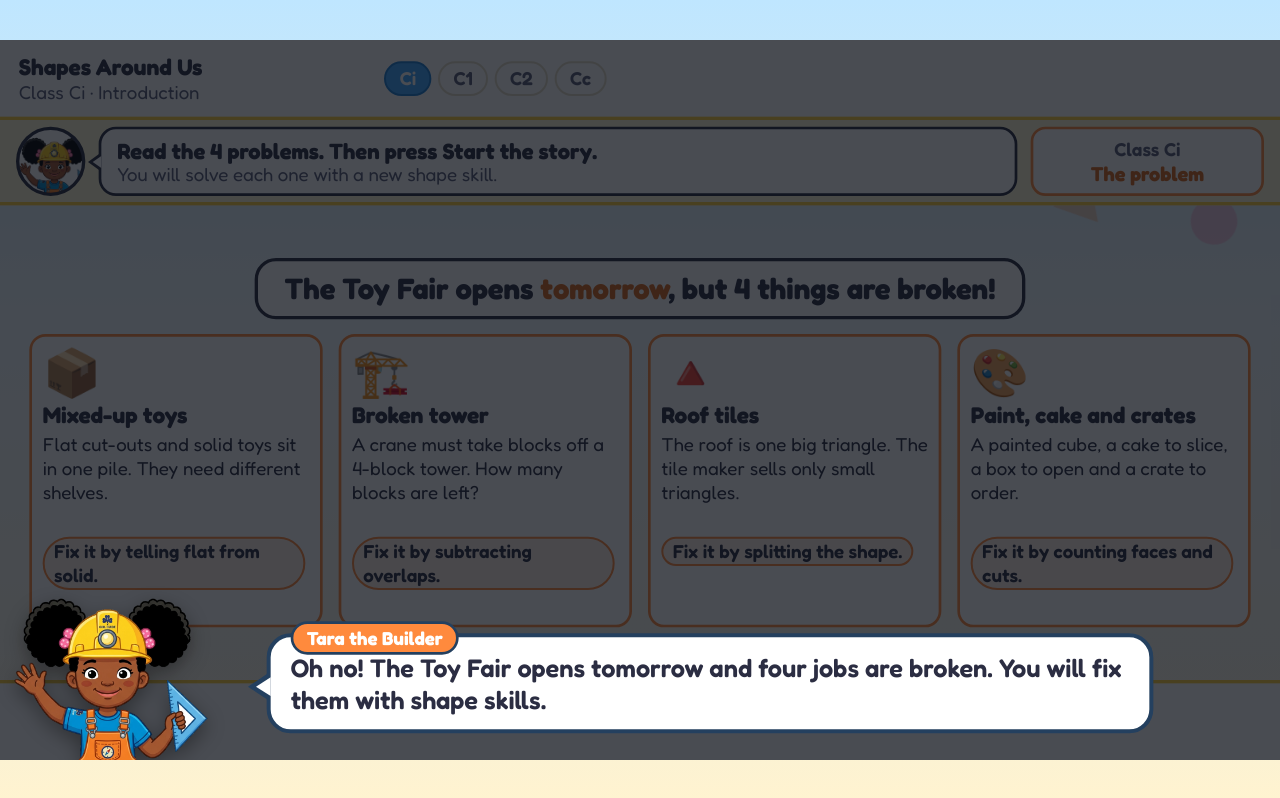
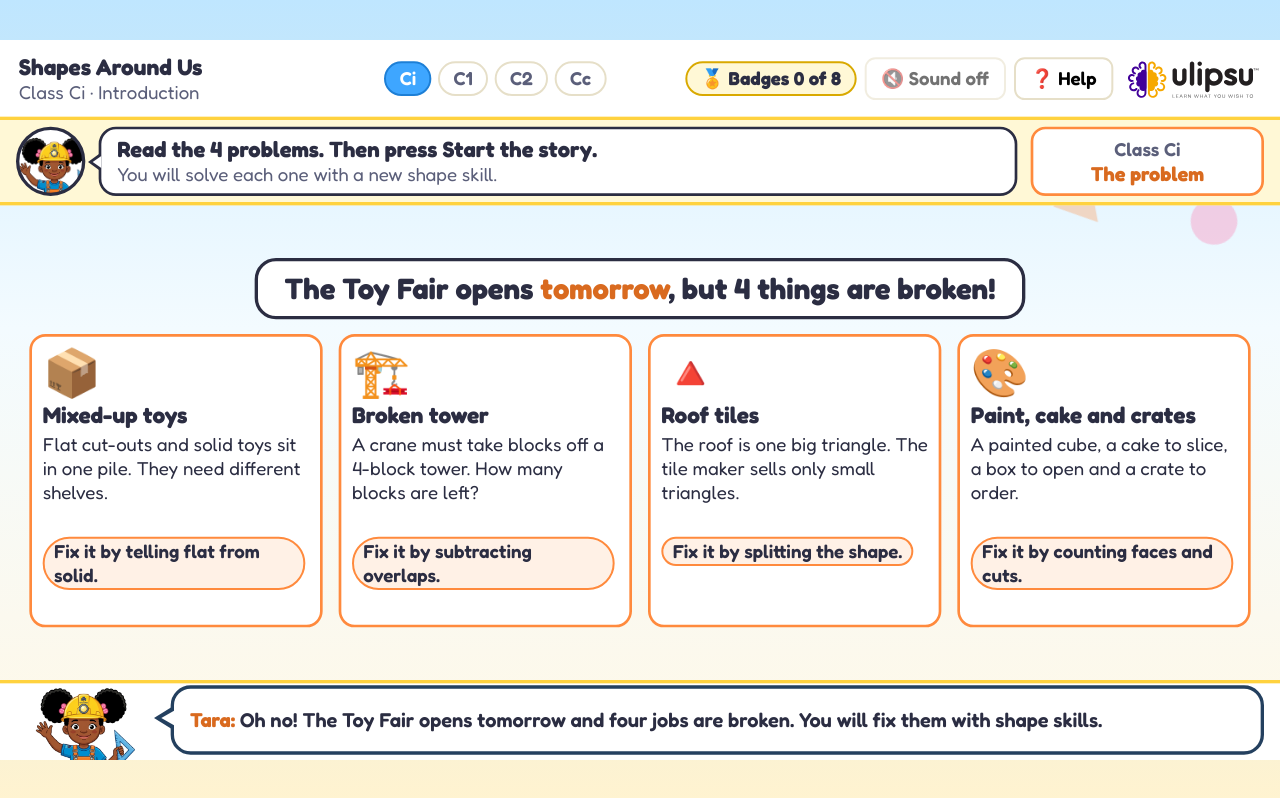
Before and after one commit to Hauntedwolf2000/ct-g4-shapes-around-us, a plain HTML site: page index.html in a window 1280 px wide. Both pictures are taken after a click on the button "Start". Drawn offline with Linux system fonts and the light colour scheme.

Commit message:
Guide: no dimming; Tara and her bubble sit in the footer band so nothing is covered
Co-Authored-By: Claude Sonnet 5.5 <noreply@anthropic.com>

```diff
--- a/index.html
+++ b/index.html
@@ -64,7 +64,7 @@ body{font-family:'Fredoka','Trebuchet MS','Comic Sans MS',system-ui,sans-serif;c
 .ibub::before{content:"";position:absolute;left:-20px;top:36px;border:13px solid transparent;border-left:0;border-right:18px solid var(--ink)}
 .ibub::after{content:"";position:absolute;left:-13px;top:40px;border:9px solid transparent;border-left:0;border-right:13px solid #fff}
 .it1{font-size:33px;line-height:40px;font-weight:700;white-space:nowrap;overflow:hidden}
-.it2{font-size:28px;line-height:30px;color:var(--ink2);white-space:nowrap;overflow:hidden}
+.it2{font-size:28px;line-height:36px;height:36px;color:var(--ink2);white-space:nowrap;overflow:hidden}
 .it2.good{color:var(--green-d);font-weight:600}.it2.try{color:var(--orange-d);font-weight:600}
 .ipill{width:240px;height:104px;flex:none;background:#fff;border:4px solid var(--orange);border-radius:22px;display:flex;flex-direction:column;align-items:center;justify-content:center}
 .ipill .p1{font-size:28px;color:var(--ink2);font-weight:600;white-space:nowrap;line-height:24px}
@@ -140,27 +140,28 @@ input[type=range]{width:100%;height:34px;margin:0;accent-color:var(--orange);dis
 .tara .eyes{transform-box:fill-box;transform-origin:center;animation:blink 4.2s infinite}
 @keyframes blink{0%,95%,100%{transform:scaleY(1)}97%{transform:scaleY(.12)}}
 #coach{position:absolute;inset:0;z-index:120;pointer-events:none}
-#coach .shade{position:absolute;inset:0;background:rgba(10,14,22,.74);pointer-events:auto}
+#coach .shade{position:absolute;inset:0;background:transparent;pointer-events:auto}
 
 .tpng{width:100%;height:100%;object-fit:contain;display:block}
 .tface{width:170px;height:170px;max-width:none;margin:4px 0 0 -33px;display:block}
 .homerow .tbig{width:300px;height:354px}
-#coach .who{position:absolute;left:0;bottom:0;width:360px;height:262px;overflow:hidden;filter:drop-shadow(0 10px 14px rgba(0,0,0,.35))}
-#coach .who img,#coach .who svg{width:440px;height:440px;max-width:none;margin-left:-60px;display:block}
+#coach .who{position:absolute;left:14px;bottom:0;width:220px;height:120px;overflow:hidden}
+#coach .who img,#coach .who svg{width:226px;height:226px;max-width:none;margin-left:-2px;margin-top:2px;display:block}
 
 
 
 
 
 
-#stage.coaching .tools,#stage.coaching #foot>*{visibility:hidden}
+#stage.coaching #foot>*{visibility:hidden}
 #coach .say:not(.show){display:none}
-#coach .say{position:absolute;left:400px;bottom:40px;width:max-content;min-width:760px;max-width:1330px;min-height:150px;background:#fff;border:6px solid #24405f;border-radius:36px;padding:20px 30px;display:flex;align-items:center;gap:24px;pointer-events:auto}
+#coach .say{position:absolute;left:256px;right:24px;bottom:8px;min-height:104px;background:#fff;border:5px solid #24405f;border-radius:30px;padding:8px 24px;display:flex;align-items:center;pointer-events:auto}
 #coach .say.show{display:flex}
-#coach .say::before{content:"";position:absolute;left:-34px;bottom:44px;border:20px solid transparent;border-left:0;border-right:30px solid #24405f}
-#coach .say::after{content:"";position:absolute;left:-22px;bottom:50px;border:14px solid transparent;border-left:0;border-right:22px solid #fff}
-#coach .nm{position:absolute;left:30px;top:-24px;background:var(--orange);color:#fff;font-weight:700;font-size:28px;line-height:34px;padding:4px 20px;border-radius:999px;border:4px solid #24405f;white-space:nowrap}
-#coach .tx{flex:1;min-width:0;font-size:38px;line-height:48px;font-weight:600}
+#coach .say::before{content:"";position:absolute;left:-30px;bottom:34px;border:16px solid transparent;border-left:0;border-right:26px solid #24405f}
+#coach .say::after{content:"";position:absolute;left:-19px;bottom:39px;border:11px solid transparent;border-left:0;border-right:19px solid #fff}
+#coach .nm{display:none}
+#coach .tx{flex:1;min-width:0;font-size:30px;line-height:38px;font-weight:600;max-height:76px;overflow:hidden}
+#coach .tx b{color:var(--orange-d)}
 #coach .tx .h{visibility:hidden}
 #coach .nxt{flex:none;font:inherit;font-weight:700;font-size:32px;color:#fff;background:#e4572e;border:4px solid #d96a1c;border-radius:999px;padding:8px 30px;cursor:pointer;box-shadow:0 5px 0 #a93c1a;visibility:hidden;opacity:0;white-space:nowrap}
 #coach .nxt.ready{visibility:visible;opacity:1;animation:nudge 1.3s ease-in-out infinite}
@@ -384,7 +385,7 @@ const Coach={act:false,r:null,tm:0,
     const r=document.createElement('div'); r.id='coach';
     r.innerHTML='<div class="shade"></div><div class="who">'+TARA_FULL+'</div><div class="say"><div class="nm">Tara the Builder</div><div class="tx"></div></div>';
     STG.appendChild(r); this.r=r; setInert(true);
-    r.querySelector('.tx').textContent=text; r.querySelector('.say').classList.add('show');
+    r.querySelector('.tx').innerHTML='<b>Tara:</b> '+text.replace(/</g,'&lt;'); r.querySelector('.say').classList.add('show');
     Voice.speak(text,()=>{ if(this.r===r) this.tm=setTimeout(()=>this.leave(),600); }); },
   leave(){ if(!this.r) return; clearTimeout(this.tm); Voice.stop(); const r=this.r; this.r=null; r.remove(); this.act=false; setInert(false); const d=this.done; this.done=null; if(d) d(); },
   stop(){ clearTimeout(this.tm); if(this.r){ this.r.remove(); this.r=null; } if(this.act){ this.act=false; setInert(false); } } };
```
